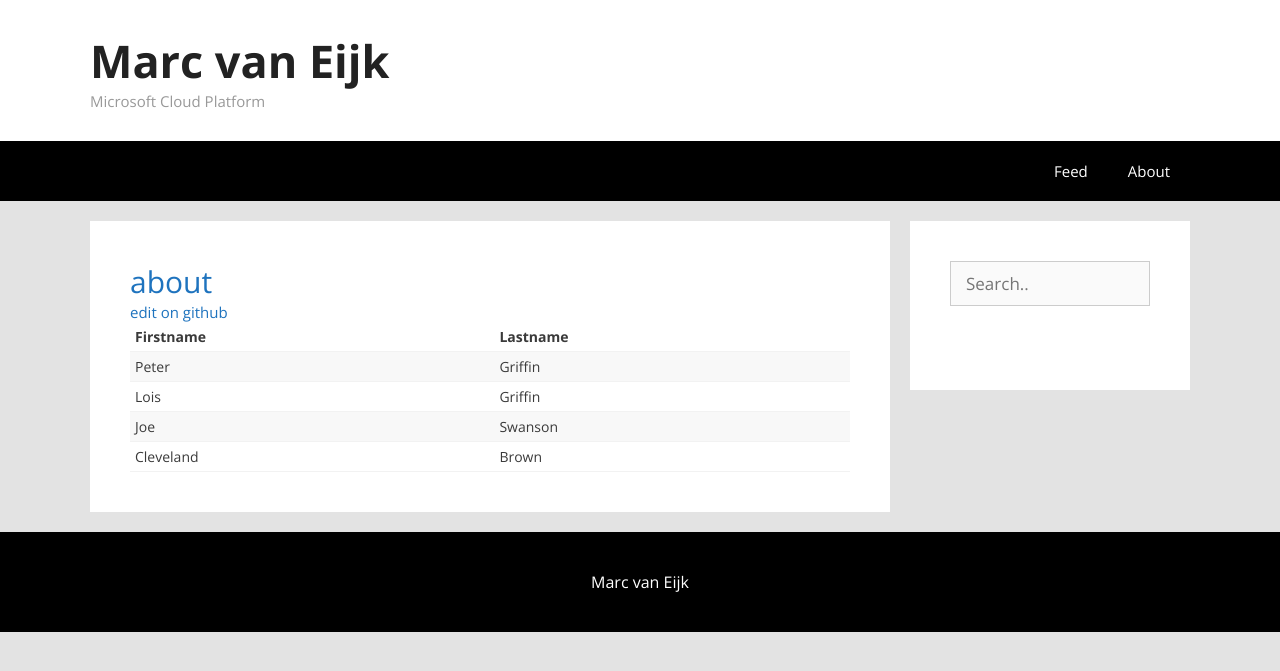
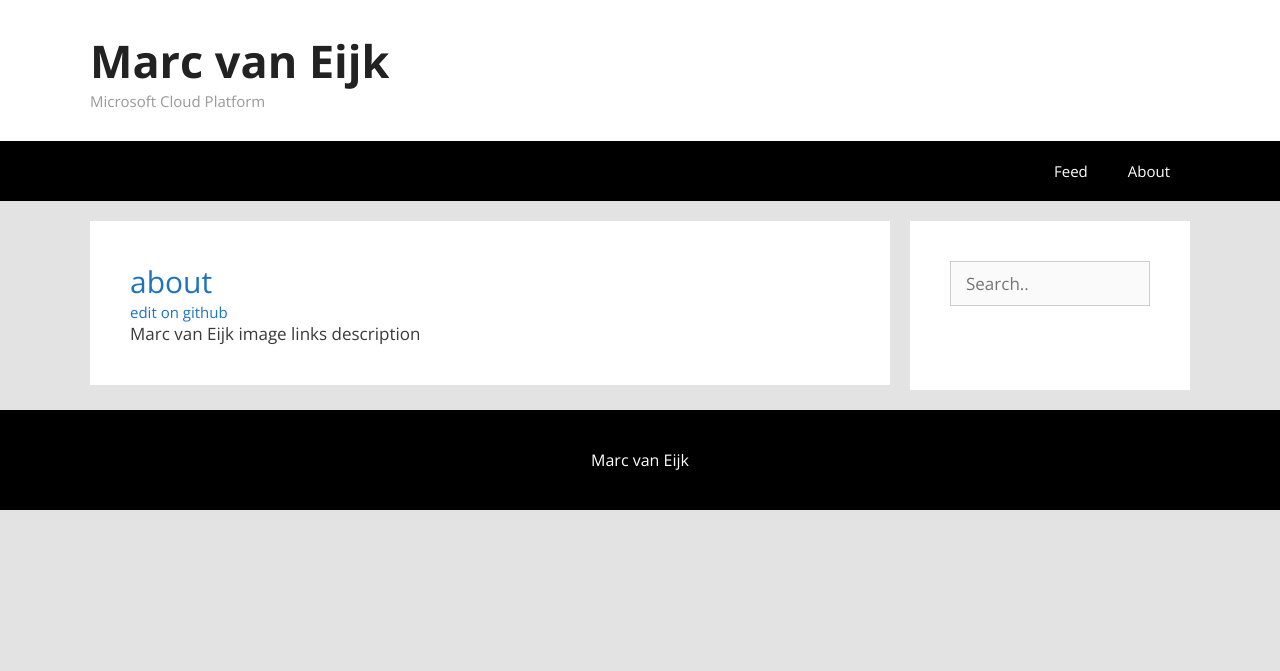
Before and after one commit to marcvaneijk/marcvaneijk.old, a Jekyll site: the page built from about.html, in a window 1280 px wide. Shown: the top 671 px of the page. Built offline with Jekyll 4.4.1, drawn with Linux system fonts in a browser that asks for light colours; nearby versions of some CDN libraries.

Commit message:
Update about.html

```diff
--- a/about.html
+++ b/about.html
@@ -5,24 +5,16 @@ title: about
 <div class="about">
 <table>
   <tr>
-    <th>Firstname</th>
-    <th>Lastname</th>
+    <thleft></th>
+    <thright>Marc van Eijk</th>
   </tr>
   <tr>
-    <td>Peter</td>
-    <td>Griffin</td>
+    <tdimage>image</td>
+    <tdlinks>links</td>
   </tr>
   <tr>
-    <td>Lois</td>
-    <td>Griffin</td>
-  </tr>
-  <tr>
-    <td>Joe</td>
-    <td>Swanson</td>
-  </tr>
-  <tr>
-    <td>Cleveland</td>
-    <td>Brown</td>
+    <tdleft></td>
+    <tddescription>description</td>
   </tr>
 </table>
 
```
